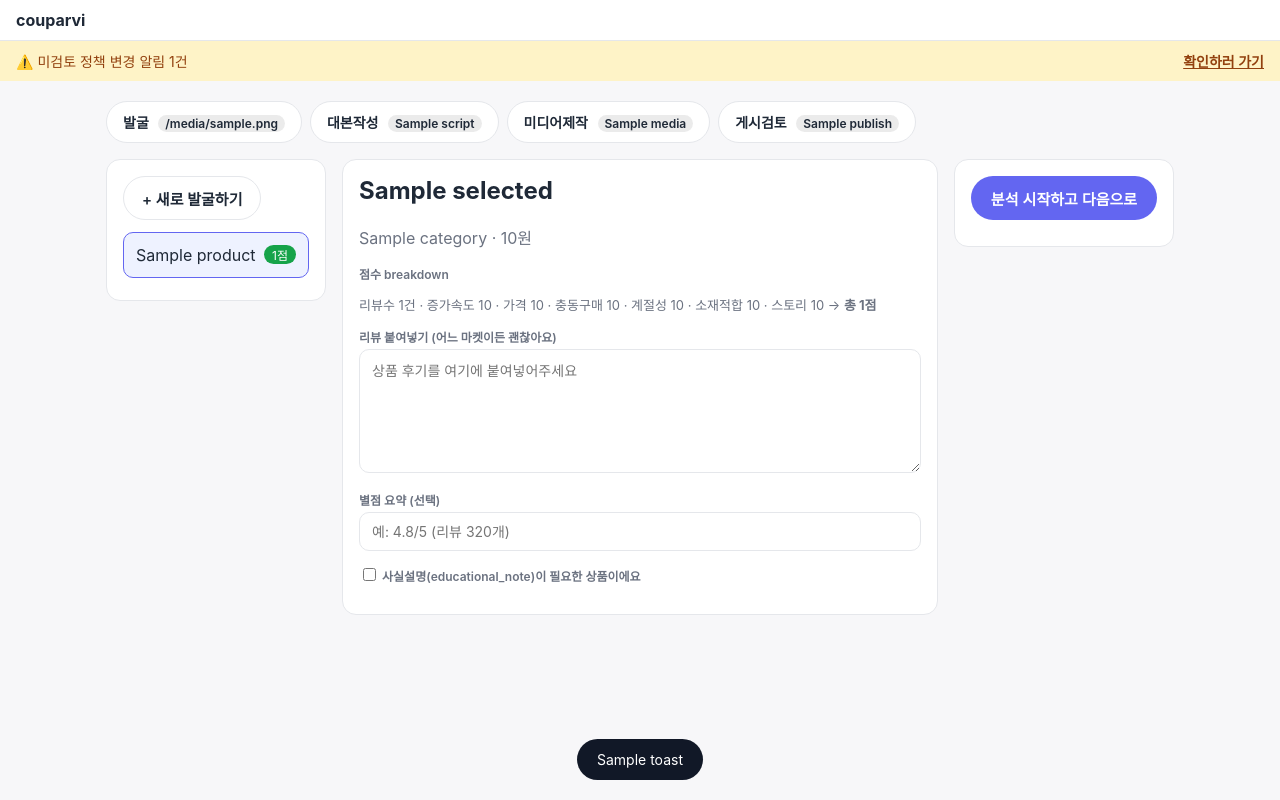
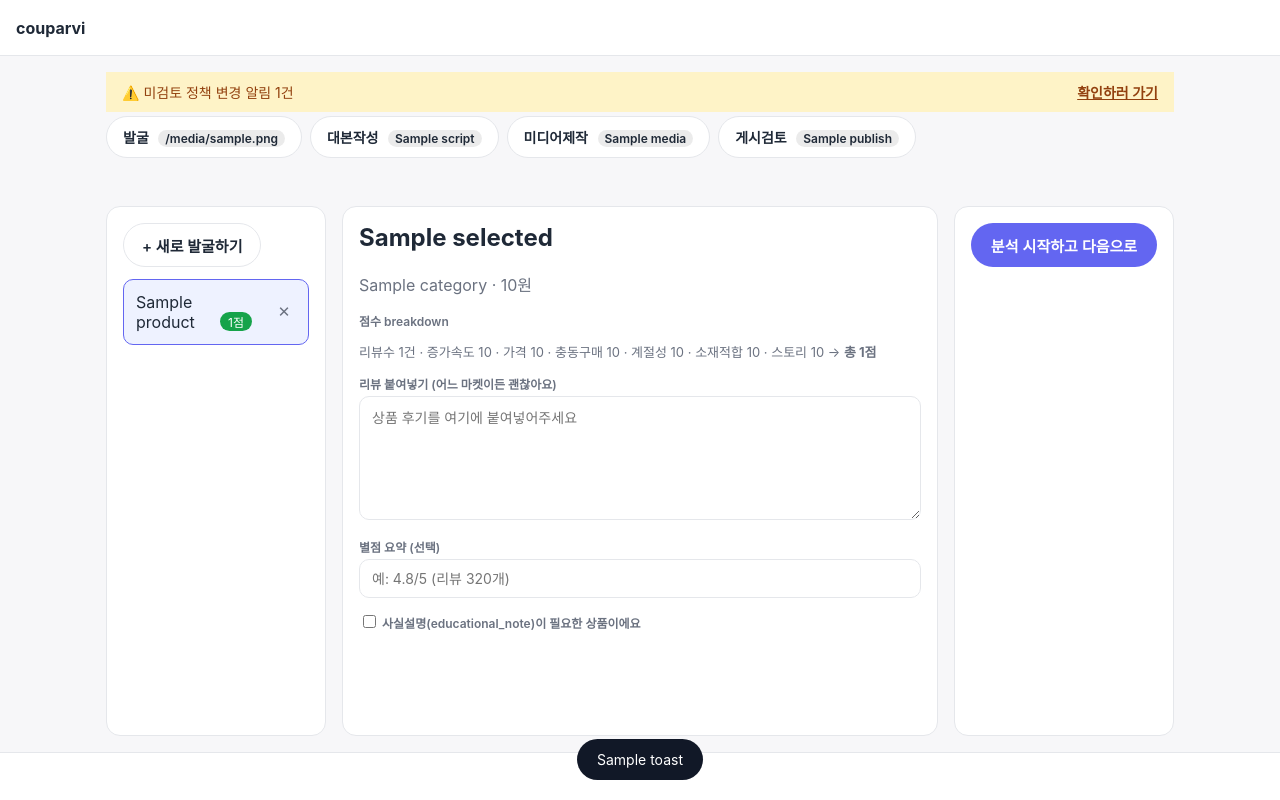
Before and after one commit to ushikiro34/shopingshorts, a FastAPI app: template app/web/templates/tab_discover.html in a window 1280 px wide. Run offline with FastAPI, Linux system fonts and the light colour scheme; the visitor is signed in with stand-in values (Sample User, id 1); the template is opened without the code that fills it: most values are stand-ins (such as "Sample title", 1, 10 or a date in 2020).

Commit message:
Restructure dashboard shell into header/body/footer and add list delete UI
Header/body(top/middle/bottom)/footer app-shell layout replacing the
old topbar, tab bar aligned with the list panel's left edge, list rows
get a delete icon/action via a shared list_row macro, and the middle
region is sized to exactly fill remaining viewport space so it never
needs an outer scroll (list scrolling still happens inside the panel).

Co-Authored-By: Claude Sonnet 5 <noreply@anthropic.com>

```diff
--- a/app/web/dashboard.py
+++ b/app/web/dashboard.py
@@ -65,6 +65,22 @@ def _counts(client) -> dict:
         "media": _count(MEDIA_STATUSES),
         "publish": len(client.table("upload_queue").select("id").in_("status", ["pending_review", "ready_to_publish"]).execute().data),
     }
+
+
+_DELETE_REDIRECT_TABS = {"discover", "scripts", "media"}
+
+
+@router.post("/products/{product_id}/delete")
+def delete_product(request: Request, product_id: str, redirect_to: str = Form("discover")):
+    """발굴/대본작성/미디어제작 탭 공용 — 리스트 행의 삭제 아이콘에서 호출된다.
+
+    products를 지우면 reviews/review_analysis/scripts/render_jobs 등은 FK cascade로 함께 삭제된다
+    (migrations의 on delete cascade). 되돌릴 수 없어 프론트에서 confirm() 확인을 거친다.
+    """
+    client = get_client()
+    client.table("products").delete().eq("id", product_id).execute()
+    target = redirect_to if redirect_to in _DELETE_REDIRECT_TABS else "discover"
+    return RedirectResponse(f"/{target}?toast=삭제했어요", status_code=302)
 
 
 # --- 로그인 ---
@@ -467,6 +483,14 @@ def publish_cancel(request: Request, upload_queue_id: str):
     return RedirectResponse("/publish?toast=취소했어요", status_code=302)
 
 
+@router.post("/publish/{upload_queue_id}/delete")
+def delete_upload_queue_item(request: Request, upload_queue_id: str):
+    """게시검토 탭 리스트 삭제 아이콘 — upload_queue 행 자체를 지운다(취소와 달리 목록에서 사라짐)."""
+    client = get_client()
+    client.table("upload_queue").delete().eq("id", upload_queue_id).execute()
+    return RedirectResponse("/publish?toast=삭제했어요", status_code=302)
+
+
 @router.post("/publish/{upload_queue_id}/publish")
 def publish_now(request: Request, upload_queue_id: str):
     client = get_client()
--- a/app/web/static/styles.css
+++ b/app/web/static/styles.css
@@ -9,15 +9,81 @@
   --text: #1f2937;
   --text-dim: #6b7280;
   --radius: 14px;
+
+  /* 앱 골격(헤더/바디-탑/바디-바텀/푸터) 고정 크기 */
+  --header-h: 56px;
+  --body-top-h: 56px;
+  --body-bottom-h: 0px;
+  --footer-h: 48px;
 }
 
 * { box-sizing: border-box; }
 
+html, body {
+  margin: 0;
+  height: 100%;
+}
+
 body {
-  margin: 0;
   font-family: -apple-system, BlinkMacSystemFont, "Segoe UI", "Malgun Gothic", sans-serif;
   background: var(--bg);
   color: var(--text);
+}
+
+/* --- 앱 골격: 헤더 / 바디(탑·미들·바텀) / 푸터 --- */
+.app-shell {
+  display: flex;
+  flex-direction: column;
+  height: 100vh;
+  overflow: hidden;
+}
+
+.app-header {
+  flex: 0 0 var(--header-h);
+  height: var(--header-h);
+  background: var(--card);
+  border-bottom: 1px solid var(--border);
+  z-index: 20;
+}
+.header-info { height: 100%; padding: 0 16px; display: flex; align-items: center; justify-content: space-between; }
+.header-info .brand { font-weight: 700; }
+.header-info .logout { font-size: 13px; color: var(--text-dim); }
+
+.app-body {
+  flex: 1 1 auto;
+  min-height: 0;
+  display: flex;
+  flex-direction: column;
+  overflow: hidden; /* 바깥은 스크롤하지 않는다 — 미들 영역이 화면에 딱 맞게 고정되고, 그 안의 리스트만 스크롤된다 */
+}
+
+.body-top {
+  flex: 0 0 auto;
+  min-height: var(--body-top-h);
+  background: var(--bg);
+}
+
+/* 미들 영역 = 탑/바텀을 뺀 app-body의 남은 공간을 그대로 채우는 고정 캔버스.
+   body-top 실제 높이(정책 배너 등으로 늘어날 수 있음)에 상관없이 항상 뷰포트 안에서
+   스크롤 없이 보이도록 flex로 정확히 계산한다 — 넘치는 내용은 좌측 리스트(.panel) 안에서만 스크롤. */
+.body-middle {
+  flex: 1 1 auto;
+  min-height: 0;
+}
+.body-middle .container { height: 100%; display: flex; flex-direction: column; }
+
+.body-bottom {
+  flex: 0 0 var(--body-bottom-h);
+  height: var(--body-bottom-h);
+  overflow: hidden; /* 우선 영역만 확보, 내용은 추후 채움 */
+}
+
+.app-footer {
+  flex: 0 0 var(--footer-h);
+  height: var(--footer-h);
+  background: var(--card);
+  border-top: 1px solid var(--border);
+  /* 우선 영역만 구성 — 내용은 추후 채움 */
 }
 
 a { color: inherit; text-decoration: none; }
@@ -36,11 +102,6 @@ a { color: inherit; text-decoration: none; }
 .btn-danger { background: var(--danger); color: white; }
 .btn-ghost { background: transparent; border: 1px solid var(--border); color: var(--text); }
 .error-text { color: var(--danger); font-size: 13px; margin-top: 10px; }
-
-/* --- 상단바 --- */
-.topbar { background: var(--card); border-bottom: 1px solid var(--border); padding: 10px 16px; display: flex; align-items: center; justify-content: space-between; position: sticky; top: 0; z-index: 20; }
-.topbar .brand { font-weight: 700; }
-.topbar .logout { font-size: 13px; color: var(--text-dim); }
 
 .policy-banner { background: #fef3c7; color: #92400e; padding: 10px 16px; font-size: 14px; display: flex; justify-content: space-between; gap: 12px; }
 .policy-banner a { text-decoration: underline; font-weight: 600; }
@@ -66,12 +127,22 @@ a { color: inherit; text-decoration: none; }
 .tab-pill.active .badge { background: rgba(255,255,255,0.25); }
 
 /* --- 3단 레이아웃 --- */
-.three-col { display: grid; grid-template-columns: 220px 1fr 220px; gap: 16px; align-items: start; }
-.panel { background: var(--card); border-radius: var(--radius); border: 1px solid var(--border); padding: 16px; }
-.list-panel .list-item { display: block; padding: 12px; border-radius: 10px; margin-bottom: 6px; border: 1px solid transparent; }
-.list-panel .list-item:hover { background: var(--bg); }
-.list-panel .list-item.selected { background: #eef2ff; border-color: var(--accent); }
-.list-panel .score-badge { float: right; font-size: 12px; padding: 1px 8px; border-radius: 999px; background: var(--success); color: white; }
+.three-col { display: grid; grid-template-columns: 220px 1fr 220px; gap: 16px; align-items: stretch; height: 100%; }
+.panel { background: var(--card); border-radius: var(--radius); border: 1px solid var(--border); padding: 16px; overflow-y: auto; min-height: 0; }
+
+/* 리스트 행 = 항목 링크 + 삭제 버튼. 행 전체가 아니라 링크 부분만 선택 동작을 한다. */
+.list-row { display: flex; align-items: stretch; gap: 2px; border-radius: 10px; margin-bottom: 6px; border: 1px solid transparent; }
+.list-row:hover { background: var(--bg); }
+.list-row.selected { background: #eef2ff; border-color: var(--accent); }
+.list-item-link { flex: 1 1 auto; display: block; padding: 12px; min-width: 0; }
+.list-delete-form { flex: 0 0 auto; display: flex; align-items: center; }
+.list-delete-btn {
+  background: transparent; border: none; color: var(--text-dim); cursor: pointer;
+  width: 36px; height: 36px; border-radius: 8px; font-size: 15px; margin-right: 6px;
+}
+.list-delete-btn:hover { background: #fee2e2; color: var(--danger); }
+
+.score-badge { float: right; font-size: 12px; padding: 1px 8px; border-radius: 999px; background: var(--success); color: white; }
 .empty-banner { background: var(--bg); border: 1px dashed var(--border); border-radius: 10px; padding: 16px; text-align: center; color: var(--text-dim); font-size: 14px; }
 .empty-banner .btn { margin-top: 10px; }
 
--- /dev/null
+++ b/app/web/templates/_macros.html
@@ -0,0 +1,12 @@
+{% macro list_row(href, selected, delete_action, redirect_to=None) %}
+<div class="list-row{% if selected %} selected{% endif %}">
+  <a class="list-item-link" href="{{ href }}">
+    {{ caller() }}
+  </a>
+  <form class="list-delete-form" method="post" action="{{ delete_action }}"
+        onsubmit="return confirm('정말 삭제할까요? 되돌릴 수 없어요');">
+    {% if redirect_to %}<input type="hidden" name="redirect_to" value="{{ redirect_to }}">{% endif %}
+    <button type="submit" class="list-delete-btn" title="삭제" aria-label="삭제">✕</button>
+  </form>
+</div>
+{% endmacro %}
--- a/app/web/templates/base.html
+++ b/app/web/templates/base.html
@@ -7,25 +7,47 @@
   <link rel="stylesheet" href="/static/styles.css">
 </head>
 <body>
-  {% block body %}
-  <div class="topbar">
+  <div class="app-shell">
+    <header class="app-header">
+      <div class="header-info">
         <span class="brand">couparvi</span>
         {% if user %}
           <a class="logout" href="/logout">{{ user.email }} · 로그아웃</a>
         {% endif %}
       </div>
+    </header>
+
+    <div class="app-body">
+      <div class="body-top">
+        <div class="container">
           {% if policy_alert_count and policy_alert_count > 0 %}
           <div class="policy-banner">
             <span>⚠️ 미검토 정책 변경 알림 {{ policy_alert_count }}건</span>
             <a href="/policy-alerts">확인하러 가기</a>
           </div>
           {% endif %}
+          {% block body_top %}{% endblock %}
+        </div>
+      </div>
+
+      <div class="body-middle">
         <div class="container">
           {% block content %}{% endblock %}
         </div>
+      </div>
+
+      <div class="body-bottom">
+        {% block body_bottom %}{% endblock %}
+      </div>
+    </div>
+
+    <footer class="app-footer">
+      {% block footer %}{% endblock %}
+    </footer>
+  </div>
+
   {% if toast %}
   <div class="toast">{{ toast }}</div>
   {% endif %}
-  {% endblock %}
 </body>
 </html>
--- a/app/web/templates/tab_discover.html
+++ b/app/web/templates/tab_discover.html
@@ -1,8 +1,8 @@
 {% extends "base.html" %}
+{% from "_macros.html" import list_row %}
 {% block title %}발굴 · couparvi{% endblock %}
+{% block body_top %}{% include "_tabbar.html" %}{% endblock %}
 {% block content %}
-{% include "_tabbar.html" %}
-
 <div class="three-col" data-view="{{ view }}">
   <div class="panel list-panel">
     <details style="margin-bottom:12px;">
@@ -25,10 +25,15 @@
 
     {% if products %}
       {% for p in products %}
-      <a class="list-item{% if selected and selected.id == p.id %} selected{% endif %}" href="/discover?selected={{ p.id }}&view=detail">
+      {% call list_row(
+        href="/discover?selected=" ~ p.id ~ "&view=detail",
+        selected=(selected and selected.id == p.id),
+        delete_action="/products/" ~ p.id ~ "/delete",
+        redirect_to="discover"
+      ) %}
         {{ p.product_name or "(이름 미입력)" }}
         <span class="score-badge">{{ p.total_score or 0 }}점</span>
-      </a>
+      {% endcall %}
       {% endfor %}
     {% else %}
       <div class="empty-banner">아직 발굴된 상품이 없어요.</div>
```
Also changed, not shown: app/web/templates/tab_media.html (+9 -4 lines), app/web/templates/tab_publish.html (+8 -4 lines), app/web/templates/tab_script.html (+9 -4 lines). Lines whose indentation alone changed are shown as unchanged.
